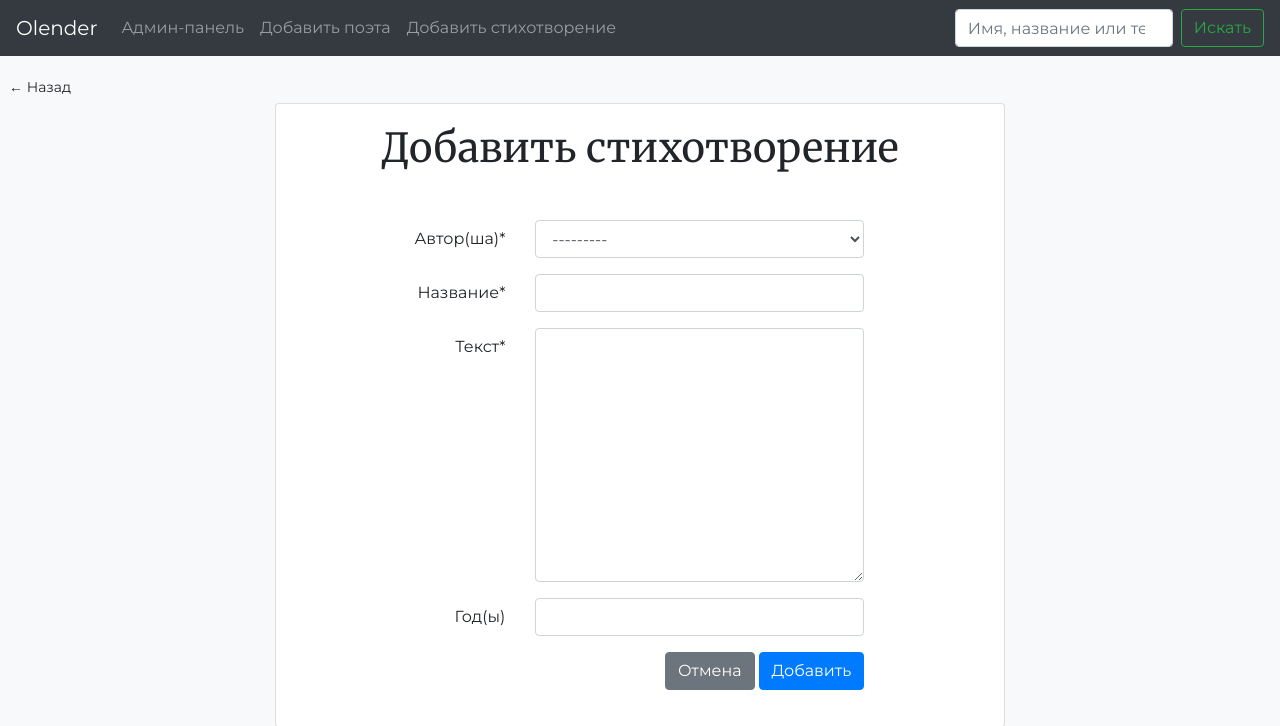
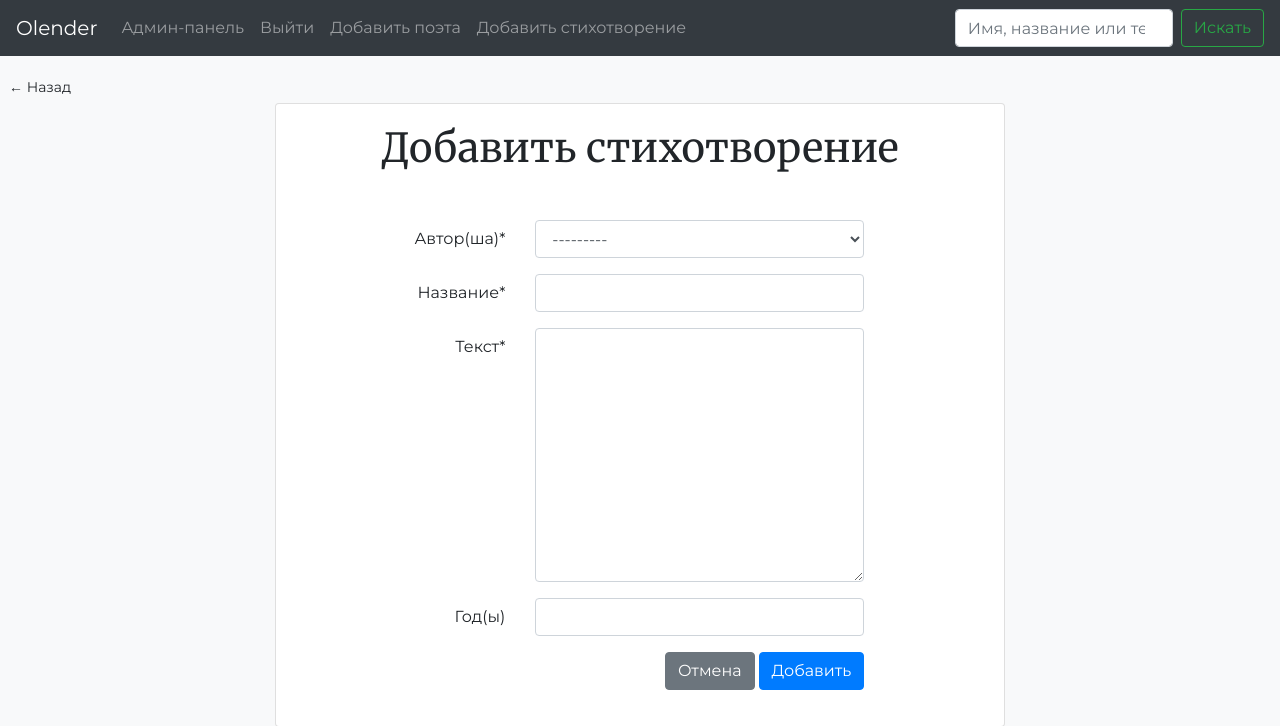
Before and after one commit to dclimber/webinar_poems, a Django app: page /poem/add/ in a window 1280 px wide. Shown: the top 726 px of the page. Run offline with Django 3.2, Linux system fonts and the light colour scheme; the visitor is signed in with stand-in values (Sample User, id 1); data that the repository does not hold is empty; some libraries are stand-ins or nearby versions.

Commit message:
feat: Add login and logout links

```diff
--- a/templates/partials/nav.html
+++ b/templates/partials/nav.html
@@ -11,10 +11,17 @@
           <a class="nav-link" href="{% url 'admin:index' %}">Админ-панель <span class="sr-only">(current)</span></a>
         </li>
         <li class="nav-item">
+          <a class="nav-link" href="{% url 'logout' %}">Выйти <span class="sr-only">(current)</span></a>
+        </li>
+        <li class="nav-item">
           <a class="nav-link" href="{% url 'add_poet' %}">Добавить поэта <span class="sr-only">(current)</span></a>
         </li>
         <li class="nav-item">
           <a class="nav-link" href="{% url 'add_poem' %}">Добавить стихотворение <span class="sr-only">(current)</span></a>
+        </li>
+      {% else %}
+        <li class="nav-item">
+          <a class="nav-link" href="{% url 'login' %}">Войти <span class="sr-only">(current)</span></a>
         </li>
       {% endif %}
     </ul>
```
